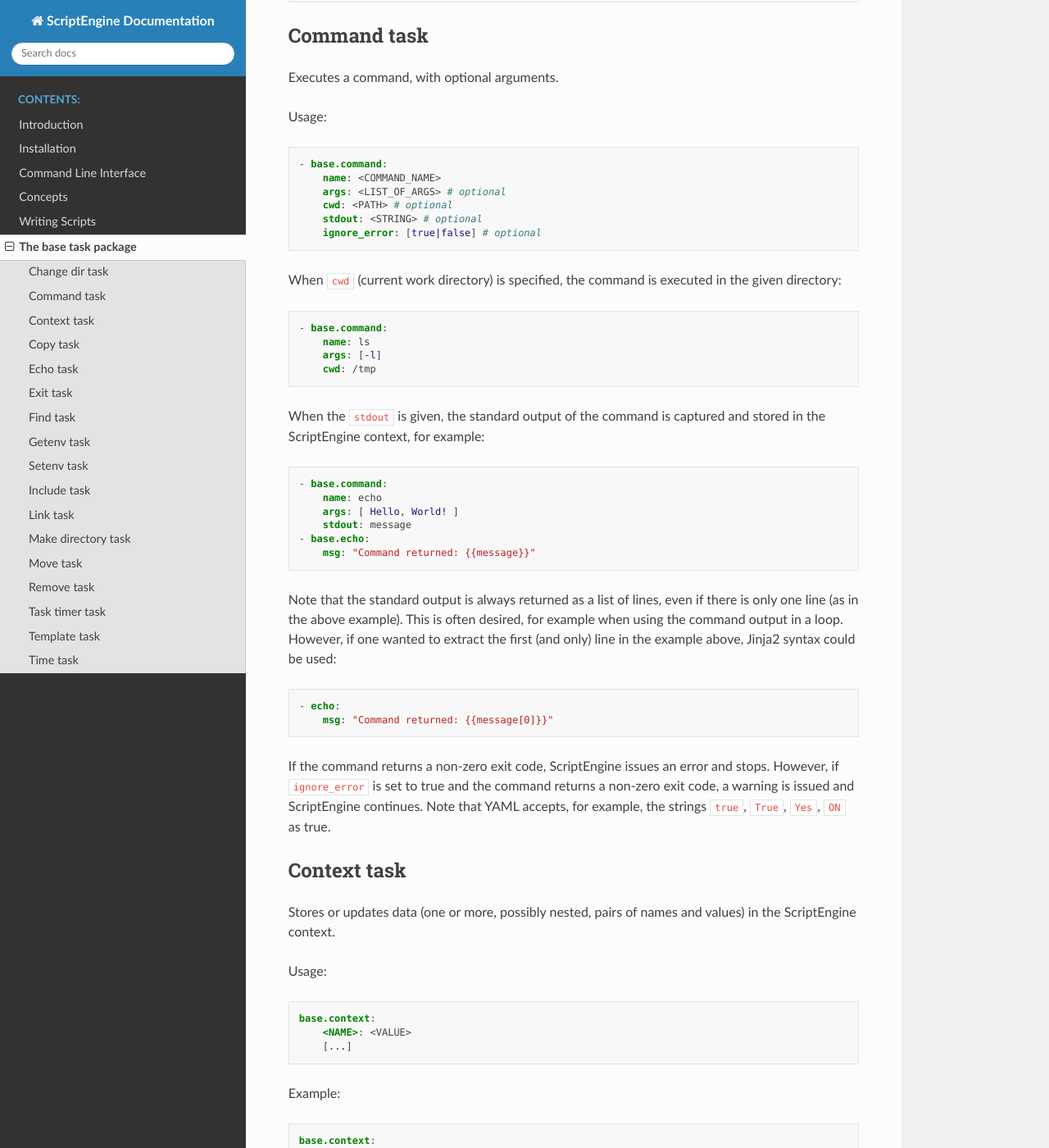
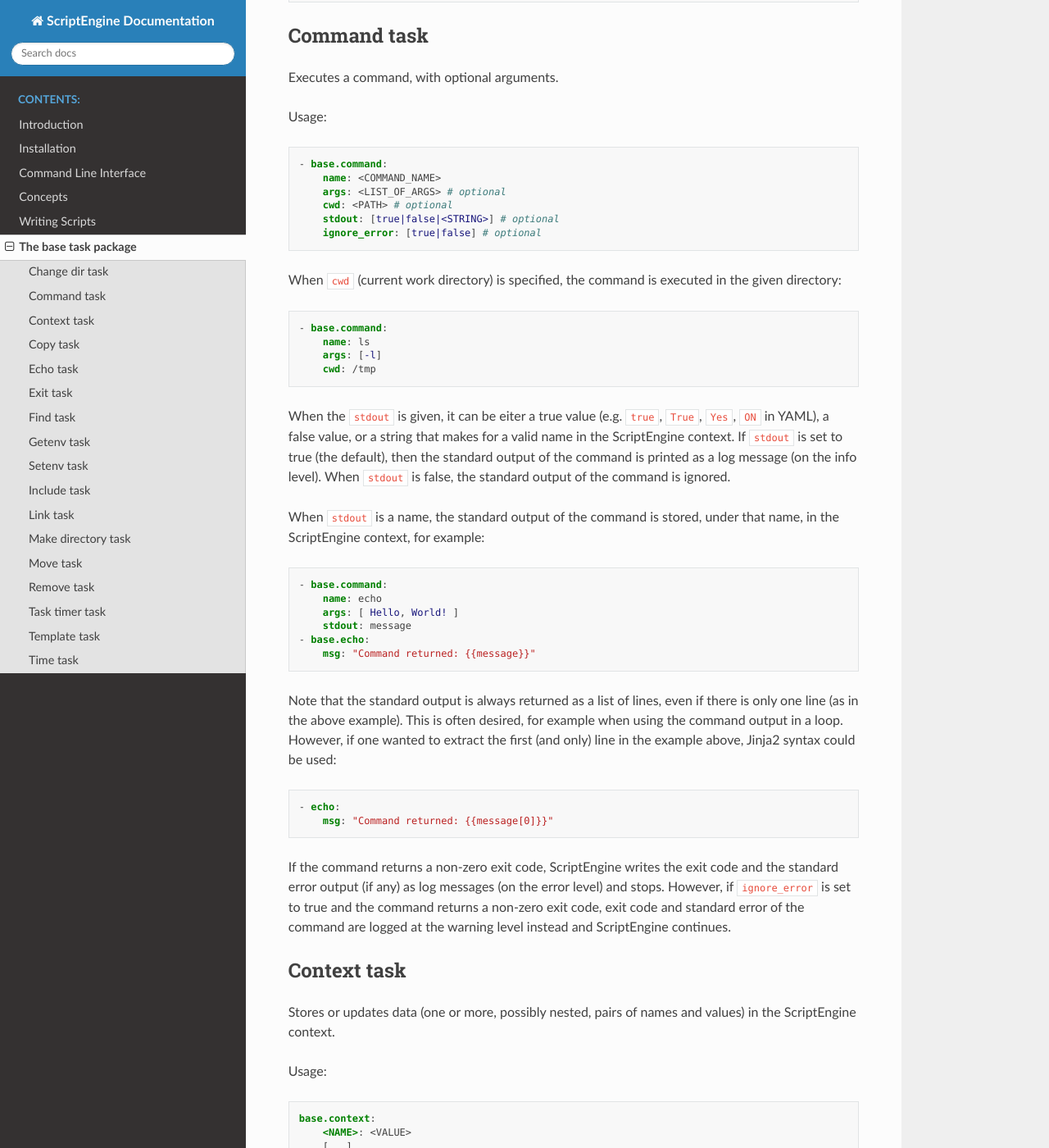
Before and after one commit to uwefladrich/scriptengine, a Sphinx documentation site: the page built from docs/sphinx/base-tasks.rst, in a window 1280 px wide and 1400 px high, scrolled down 452 px. Shown: the whole window at 82% size. Built offline with Sphinx 7.4.7 and the Read the Docs theme 2.0.0, drawn with Linux system fonts in a browser that asks for light colours.

Commit message:
Fix #41, #42: Command task stdout+stderr handling

```diff
--- a/docs/sphinx/base-tasks.rst
+++ b/docs/sphinx/base-tasks.rst
@@ -25,7 +25,7 @@
         name: <COMMAND_NAME>
         args: <LIST_OF_ARGS> # optional
         cwd: <PATH> # optional
-        stdout: <STRING> # optional
+        stdout: [true|false|<STRING>] # optional
         ignore_error: [true|false] # optional
 
 When ``cwd`` (current work directory) is specified, the command is executed in
@@ -36,8 +36,15 @@
         args: [-l]
         cwd: /tmp
 
-When the ``stdout`` is given, the standard output of the command is captured
-and stored in the ScriptEngine context, for example::
+When the ``stdout`` is given, it can be eiter a true value (e.g. ``true``,
+``True``, ``Yes``, ``ON`` in YAML), a false value, or a string that makes for a
+valid name in the ScriptEngine context. If ``stdout`` is set to true (the
+default), then the standard output of the command is printed as a log message
+(on the info level). When ``stdout`` is false, the standard output of the
+command is ignored.
+
+When ``stdout`` is a name, the standard output of the command is stored, under
+that name, in the ScriptEngine context, for example::
 
     - base.command:
         name: echo
@@ -55,11 +62,11 @@
     - echo:
         msg: "Command returned: {{message[0]}}"
 
-If the command returns a non-zero exit code, ScriptEngine issues an error and
+If the command returns a non-zero exit code, ScriptEngine writes the exit code
+and the standard error output (if any) as log messages (on the error level) and
 stops.  However, if ``ignore_error`` is set to true and the command returns a
-non-zero exit code, a warning is issued and ScriptEngine continues. Note that
-YAML accepts, for example, the strings ``true``, ``True``, ``Yes``, ``ON`` as
-true.
+non-zero exit code, exit code and standard error of the command are logged at
+the warning level instead and ScriptEngine continues.
 
 
 Context task
```
Also changed, not shown: 1 other file.
